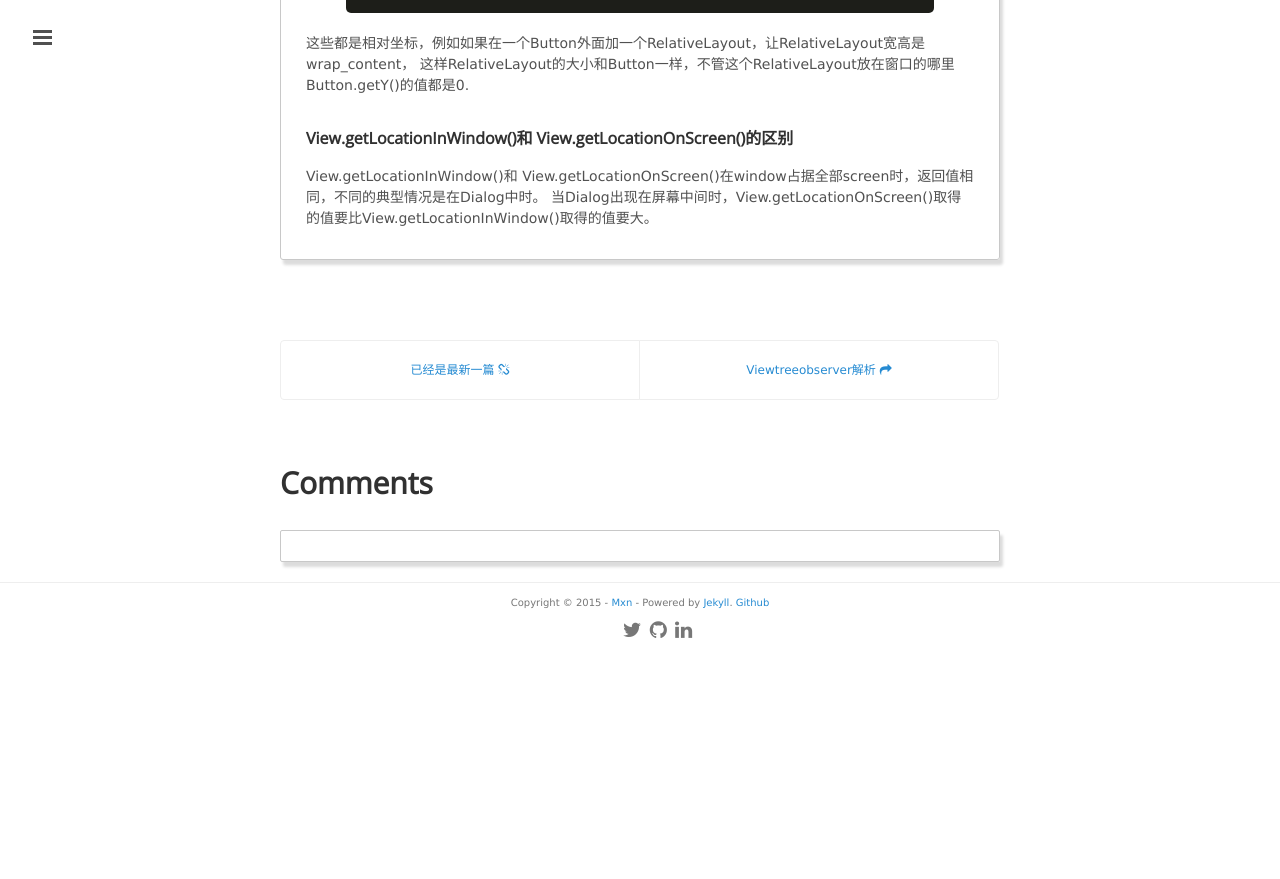
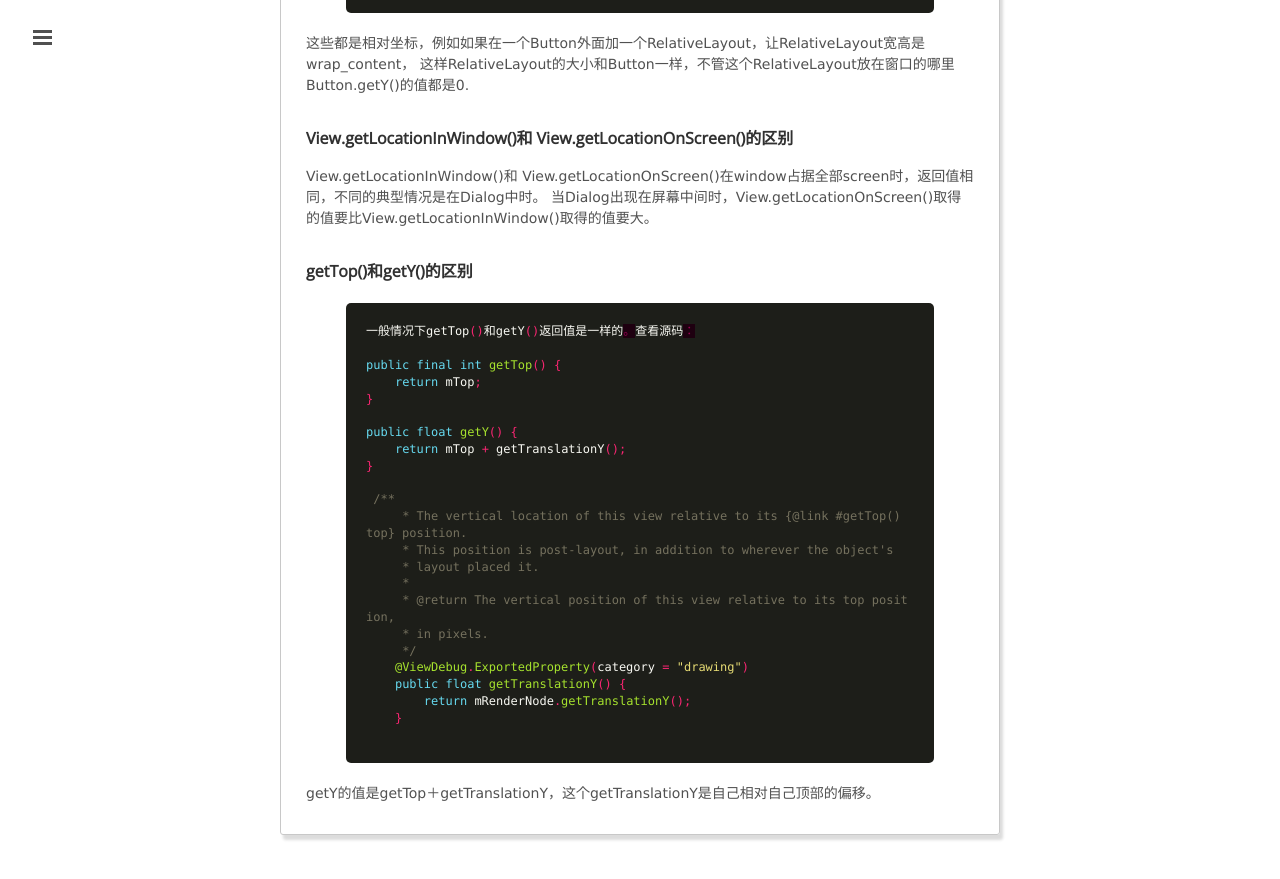
Before and after one commit to mxn21/mxn21.github.io, a Jekyll site: the page built from _posts/2015-11-24-屏幕坐标用法总结.md, in a window 1280 px wide and 900 px high, scrolled down 781 px. Shown: the top 879 px of the window. Built offline with Jekyll 4.4.1, drawn with Linux system fonts in a browser that asks for light colours; Markdown is read by kramdown in place of the engine named in the settings; comment, search, counter and statistics services are not loaded; before the commit the page ends 1436 px from its top, so only the background shows below that.

Commit message:
34543534

```diff
--- a/_posts/2015-11-24-屏幕坐标用法总结.md
+++ b/_posts/2015-11-24-屏幕坐标用法总结.md
@@ -36,3 +36,33 @@
 
 View.getLocationInWindow()和 View.getLocationOnScreen()在window占据全部screen时，返回值相同，不同的典型情况是在Dialog中时。
 当Dialog出现在屏幕中间时，View.getLocationOnScreen()取得的值要比View.getLocationInWindow()取得的值要大。
+
+
+### getTop()和getY()的区别
+
+    {% highlight java %}
+一般情况下getTop()和getY()返回值是一样的。查看源码：
+
+public final int getTop() {
+    return mTop;
+}
+
+public float getY() {
+    return mTop + getTranslationY();
+}
+
+ /**
+     * The vertical location of this view relative to its {@link #getTop() top} position.
+     * This position is post-layout, in addition to wherever the object's
+     * layout placed it.
+     *
+     * @return The vertical position of this view relative to its top position,
+     * in pixels.
+     */
+    @ViewDebug.ExportedProperty(category = "drawing")
+    public float getTranslationY() {
+        return mRenderNode.getTranslationY();
+    }
+     {% endhighlight %}
+
+getY的值是getTop＋getTranslationY，这个getTranslationY是自己相对自己顶部的偏移。
```
